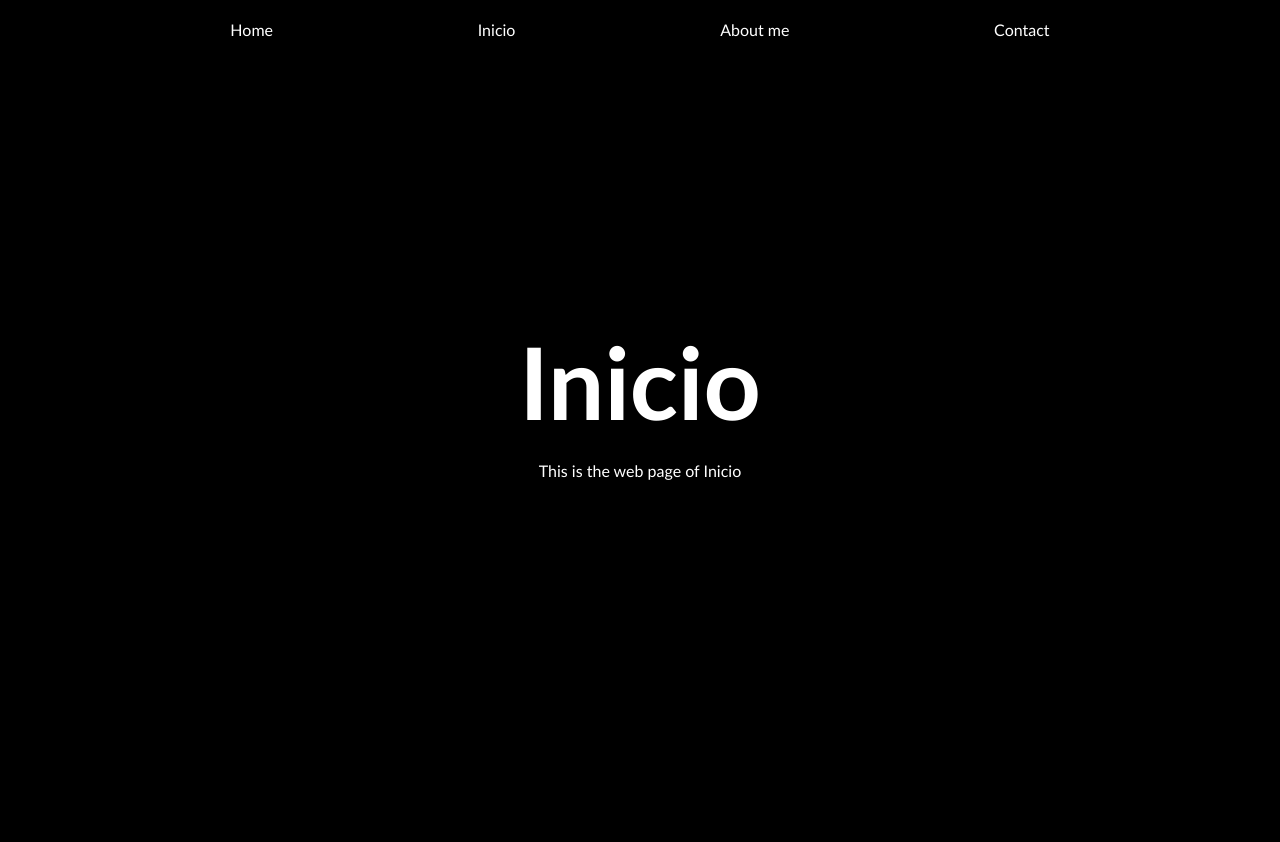
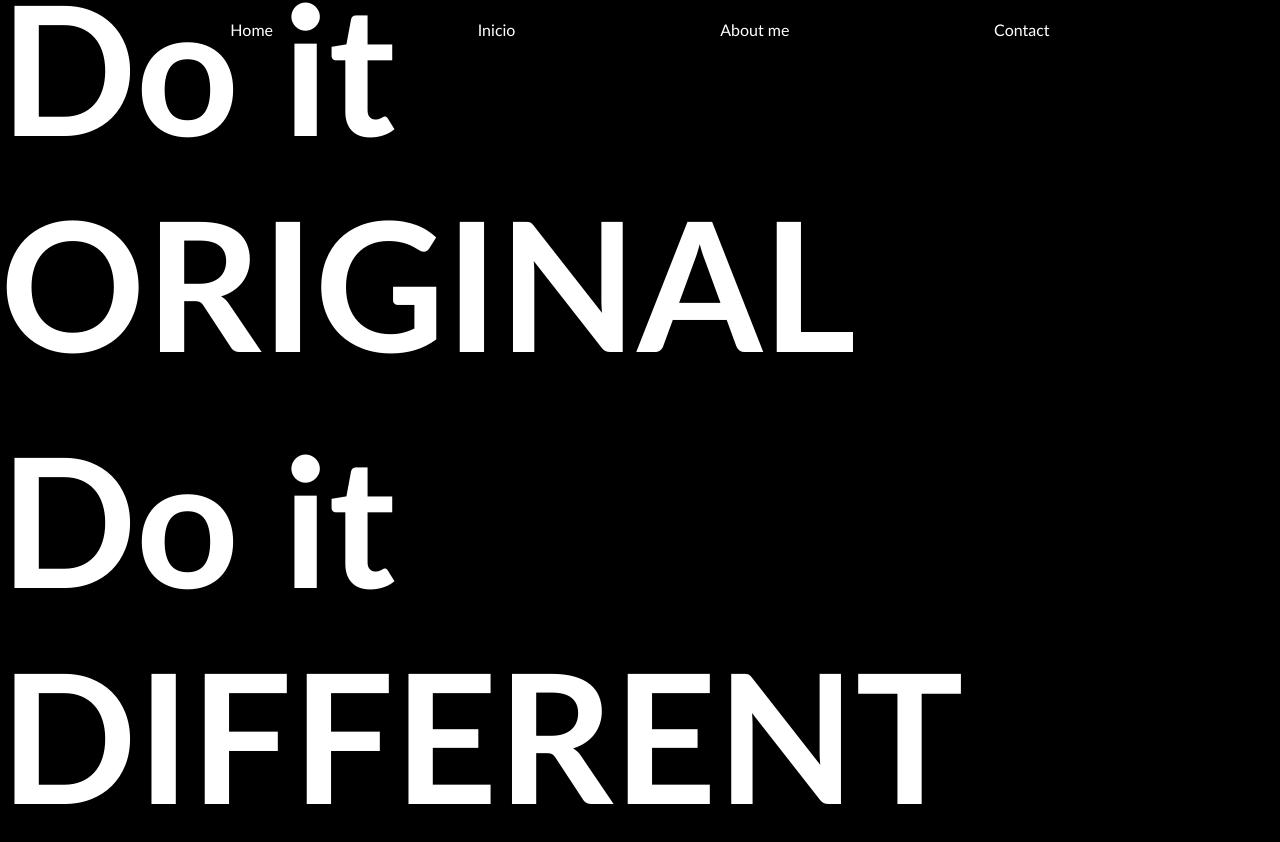
Before and after one commit to GueruDev/portfolio-web-ruben-contreras, a React (Vite) app: page /inicio in a window 1280 px wide. Before the commit the page ends 800 px from the top, so only its background shows below. Built offline with nearby package versions, Linux system fonts and the light colour scheme.

Commit message:
Inicio interactivity ended | Reponsive needed

```diff
--- a/src/components/section.jsx
+++ b/src/components/section.jsx
@@ -8,18 +8,14 @@ const StyledSection = styled.section`
       align-items: center;
       flex-direction: column;
       gap: 2rem;
-      & h1{
-        font-size:10rem;
-      }
     }
 `;
 
-export function Section( {title, msj}){
-    return(
-        <StyledSection>
+export function Section({ children, onMouseMove }) {
+    return (
+        <StyledSection onMouseMove={onMouseMove}>
             <section>
-                <h1>{title}</h1>
-                <p>{`${msj} ${title}`}</p>
+                {children}
             </section>
         </StyledSection>
     );
--- a/src/pages/inicio.jsx
+++ b/src/pages/inicio.jsx
@@ -1,7 +1,46 @@
-import { Section } from "../components/section"
+// inicio.jsx
+import React, { useState, useRef } from 'react';
+import styled from 'styled-components';
+import { Section } from '../components/section';
 
-export function Inicio(){
-    return(
-        <Section  title={'Inicio'} msj={'This is the web page of'}/>
-    )
+const StyledH1 = styled.h1`
+  font-size: 18rem;
+`;
+
+const StyledSpan = styled.span`
+  transition: color ease 1s;
+`;
+
+export const Inicio = () => {
+  const colors = ['#c501e2', '#2ef8a0', '#ff0534', '#f82d97', '#01c4e7'];
+  const [color1, setColor1] = useState('#fff');
+  const [color2, setColor2] = useState('#fff');
+  const timer = useRef(null);
+  const canChangeColor = useRef(true);
+
+  const selectDistinctColors = () => {
+    let newColors = [...colors];
+    let color1 = newColors.splice(Math.floor(Math.random() * newColors.length), 1)[0];
+    let color2 = newColors[Math.floor(Math.random() * newColors.length)];
+    return [color1, color2];
+  }
+
+  const handleMouseMove = () => {
+    if (canChangeColor.current) {
+      const [newColor1, newColor2] = selectDistinctColors();
+      setColor1(newColor1);
+      setColor2(newColor2);
+      canChangeColor.current = false;
+      timer.current = setTimeout(() => {
+        canChangeColor.current = true;
+      }, 1000);
+    }
+  }
+
+  return (
+    <Section onMouseMove={handleMouseMove}>
+      <StyledH1>Do it <StyledSpan style={{color: color1}}>ORIGINAL</StyledSpan></StyledH1>
+      <StyledH1>Do it <StyledSpan style={{color: color2}}>DIFFERENT</StyledSpan></StyledH1>
+    </Section>
+  );
 }
```
